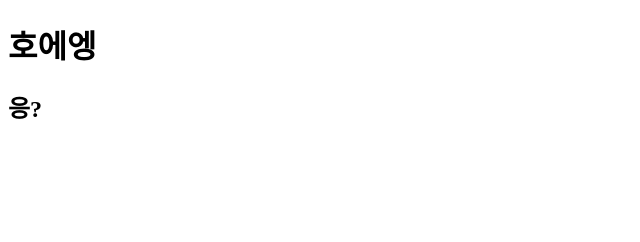
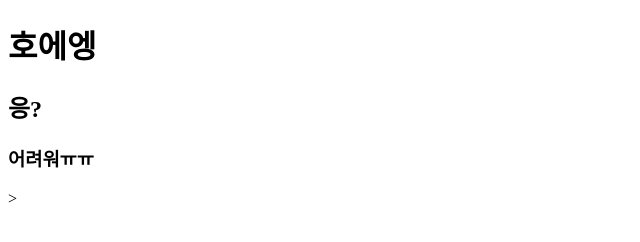
Before and after one commit to mochisang/mochisang.github.io, a plain HTML site: page index.html in a window 1280 px wide. Shown: the whole page, without its empty margins (0-640 px from the left). Drawn offline with Linux system fonts and the light colour scheme.

Commit message:
너무 어려워

```diff
--- a/index.html
+++ b/index.html
@@ -3,6 +3,7 @@
 <head>
 	<h1>호에엥</h1>
 	<h2>응?</h2>
+	<h3>어려워ㅠㅠ</h3>>
 	<title></title>
 </head>
 <body>
```
